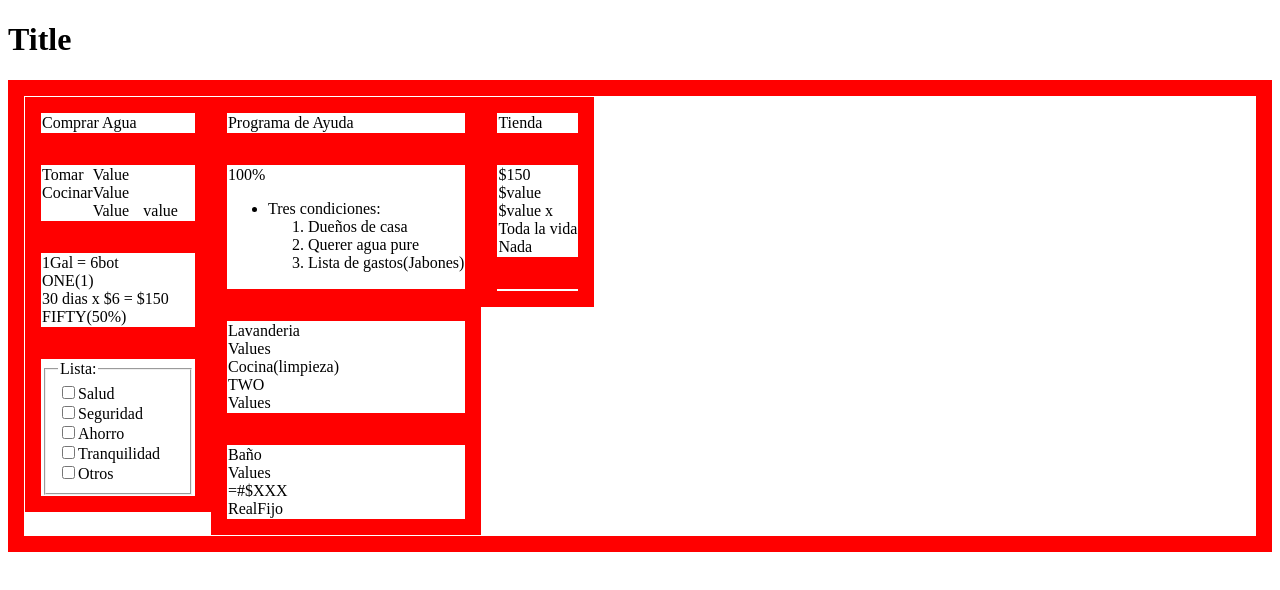
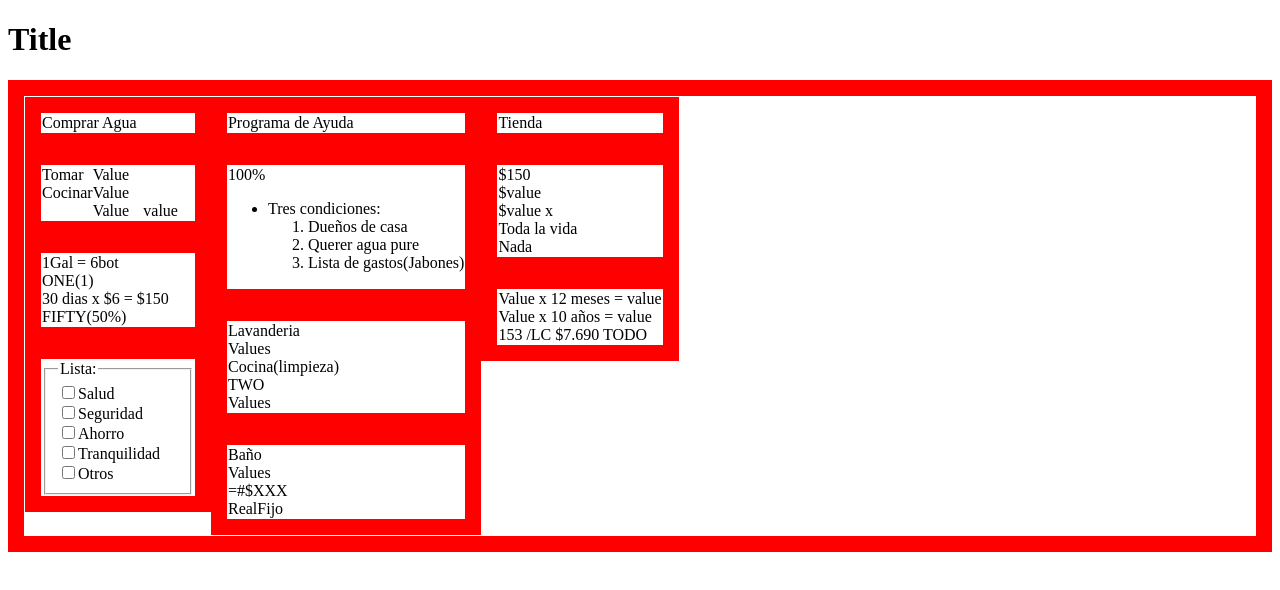
Before and after one commit to albergvasili/aquacola, a React (Create React App) app: page / in a window 1280 px wide. Shown: the top 590 px of the page. Built offline with nearby package versions, Linux system fonts and the light colour scheme.

Commit message:
Add values to CenterRight

```diff
--- a/src/App.js
+++ b/src/App.js
@@ -129,6 +129,18 @@ const TopRight = () => {
 const CenterRight = () => {
   return (
     <div className='test'>
+      <span className='thirtyfive'>Value x </span>
+      <span className='thirtysix'>12 meses </span>
+      <span className='thirtyseven'>= value </span>
+      <br/>
+      <span className='thirtyeight'>Value x </span>
+      <span className='thirtynine'>10 años </span>
+      <span className='forty'>= value </span>
+      <br/>
+      <span className='fortyeight'>153 /</span>
+      <span className='fiftyone'>LC </span>
+      <span className='fiftytwo'>$7.690 </span>
+      <span className='fiftyfive'>TODO</span>
     </div>
   );
 };
```
